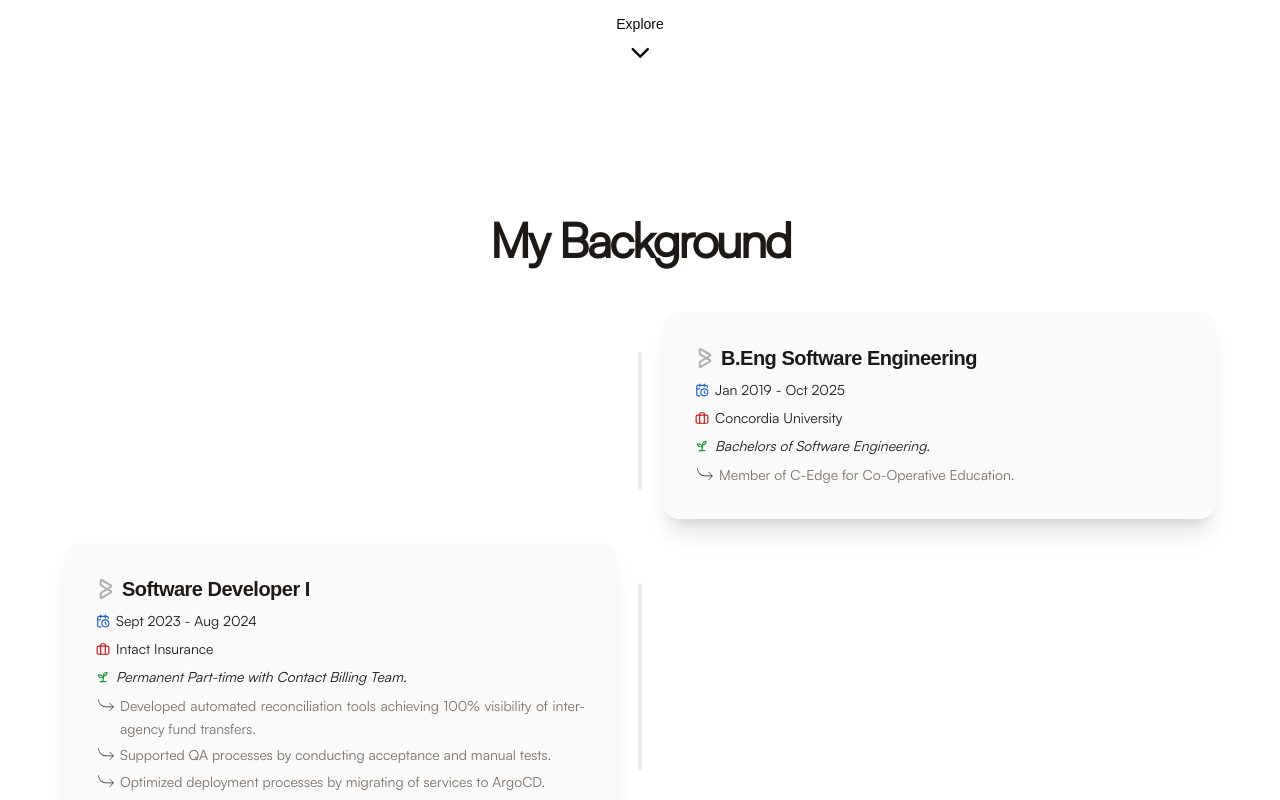
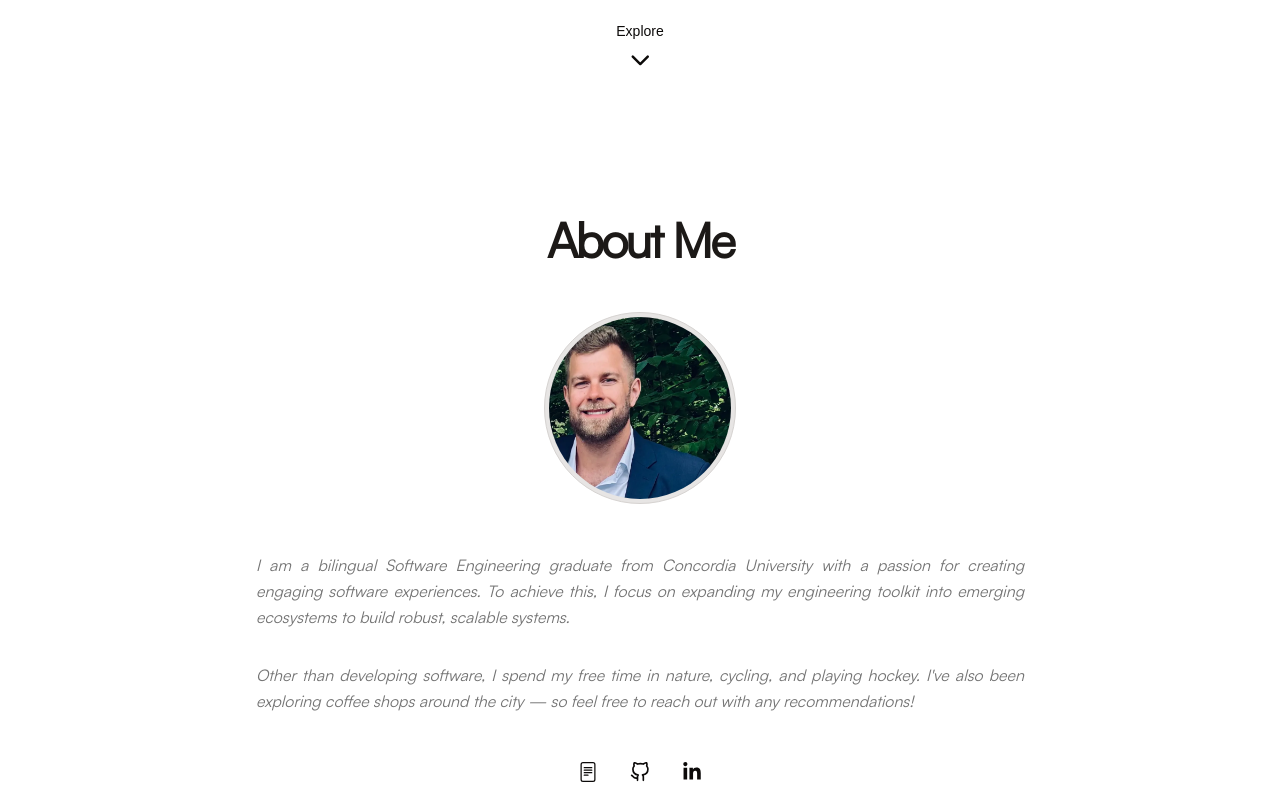
Before and after one commit to eimcharles/eimcharles.github.io, a React (Vite) app: page / in a window 1280 px wide. Shown: the part 680-1480 px from the top of the page. Built offline with nearby package versions, Linux system fonts and the light colour scheme; a web font is replaced by a local one.

Commit message:
refactor(about): change about section styling and content.

```diff
--- a/src/App.jsx
+++ b/src/App.jsx
@@ -1,7 +1,10 @@
 import Navbar from './components/Navbar';
 import Hero from './components/Hero';
+import About from './components/About';
+import Toolkit from './components/Toolkit';
 import Background from './components/Background';
 import Projects from './components/Projects';
+import Feedback from './components/Feedback';
 import Footer from './components/Footer';
 
 function App() {
@@ -9,6 +12,7 @@ function App() {
       <div>
         <Navbar/>
         <Hero/>
+        <About/>
         <Background/>
         <Projects/>
         <Footer/>
--- a/src/components/About.jsx
+++ b/src/components/About.jsx
@@ -1,48 +1,47 @@
 import React from 'react';
-import Img from '../assets/profile/Img.webp';
 import { aboutData } from '../data/aboutData';
-import { FiUser, FiMapPin, FiGlobe } from "react-icons/fi";
+import { heroIcons} from '../data/heroData';
+import { FiArrowUpRight, FiMessageSquare } from 'react-icons/fi';
 
 const About = () => {
   return (
-    <section id="about" className="w-full bg-neutral-900 px-6 py-16 md:py-24 select-none">
-      <div className="flex flex-col md:flex-row w-full max-w-5xl mx-auto gap-12 items-center md:items-start">
+    <section id="about" className="w-full px-6 py-16 md:py-24 select-none overflow-hidden bg-[#ffffff]">
+      <div className="flex flex-col w-full max-w-3xl mx-auto gap-12 items-center">
 
-        <div className='flex flex-col w-full md:w-2/3 gap-6 order-2 md:order-1'>
-          <div className='flex flex-col gap-6 text-neutral-200'>
-            <div className='flex flex-row gap-4 items-center justify-start'>
-              <FiUser className='text-[#2a805b] text-3xl'/>
-              <h1 className='text-3xl font-chillax font-medium'>{aboutData.sectionHeader}</h1>
-            </div>
-            <p className='text-neutral-400 font-satoshi text-md leading-relaxed text-justify'>{aboutData.introduction}</p>
-            <p className='text-neutral-400 font-satoshi text-md leading-relaxed text-justify'>{aboutData.body}</p>
-            <p className='text-neutral-400 font-satoshi text-md leading-relaxed text-justify'>{aboutData.conclusion}</p>
-          </div>
+        <h1 className='text-3xl md:text-5xl font-black font-satoshi tracking-tighter text-stone-900 leading-none text-center'>
+          About Me
+        </h1>
 
-          <div className='flex flex-col gap-4 font-chillax text-sm text-neutral-200 pt-4 md:pt-0'>
-            <div className="flex items-center gap-3 justify-start">
-              <FiGlobe className="text-[#2a805b] shrink-0" />
-              <p>{aboutData.languages}</p>
-            </div>
-            <div className="flex items-center gap-3 justify-start">
-              <FiMapPin className="text-[#2a805b] shrink-0" />
-              <p>{aboutData.location}</p>
+        <div className='flex justify-center items-center w-full'>
+          <div className="p-1 w-48 h-48 md:w-48 md:h-48 rounded-full bg-stone-200 border border-stone-300 select-none">
+            <div className="w-full h-full rounded-full overflow-hidden flex items-center justify-center">
+              <img src={aboutData.profileImage} alt="Profile" className="w-full h-full object-cover"/>
             </div>
           </div>
         </div>
 
-        {/* Image */}
-        <div className='flex justify-center items-center w-full md:w-1/3 order-1 md:order-2 p-2'>
-          <div className="p-2 w-48 h-60 md:w-64 md:h-80 rounded-full bg-neutral-800/50 border border-neutral-400 select-none">
-            <div className="w-full h-full rounded-full overflow-hidden flex items-center justify-center">
-              <img src={Img} alt="Im Im" className="w-full h-full object-cover"/>
-            </div>
+        <div className='flex flex-col w-full'>
+          <div className='flex flex-col justify-center items-start gap-8 font-satoshi text-base text-neutral-500 leading-relaxed font-light max-w-full text-justify italic'>
+            <p>{aboutData.body}</p>
+            <p>{aboutData.conclusion}</p>
           </div>
         </div>
+
+        <div className="flex flex-row justify-center items-center gap-8">
+          <a href="#resume" title="View Resume">
+            <heroIcons.resume className="text-xl sm:text-3xl md:text-xl text-stone-950 hover:text-stone-500 transition-all duration-300 hover:translate-x-1" />
+          </a>
+
+          <a href="https://github.com/eimcharles" target="_blank" rel="noreferrer" title="GitHub Profile">
+            <heroIcons.github className="text-xl sm:text-3xl md:text-xl text-stone-950 hover:text-stone-500 transition-all duration-300 hover:translate-x-1" />
+          </a>
+
+          <a href="https://www.linkedin.com/in/charles-eimer" target="_blank" rel="noreferrer" title="LinkedIn Profile">
+            <heroIcons.linkedIn className="text-xl sm:text-3xl md:text-xl text-stone-950 hover:text-stone-500 transition-all duration-300 hover:translate-x-1" />
+          </a>
+        </div>
+
       </div>
-
-      {/* Border Line */}
-      <div className='w-1/4 mx-auto border-b border-neutral-700/60 pt-16 md:pt-24'></div>
     </section>
   );
 };
--- a/src/data/aboutData.js
+++ b/src/data/aboutData.js
@@ -1,8 +1,7 @@
+import Profile from '../assets/Profile.webp';
+
 export const aboutData = {
-  sectionHeader: "About me",
-  introduction: "Hey! I'm Charles, a passionate software developer who enjoys building systems to solve complex, real-world problems.",
-  body: "My most recent professional experience was at Intact Insurance during my bachelor's degree, where I focused on modernizing microservices and cloud deployments. This role gave me hands-on experience developing resilient, scalable systems through collaborative, Agile-driven development.",
-  conclusion: "Other than coding, I spend most of my free time in nature, cycling, and playing hockey. I've also been exploring coffee shops around the city — so feel free to reach out with any recommendations!",
-  languages: "English, French, and Polish",
-  location: "Montreal, Canada"
+  profileImage: Profile,
+  body: "I am a bilingual Software Engineering graduate from Concordia University with a passion for creating engaging software experiences. To achieve this, I focus on expanding my engineering toolkit into emerging ecosystems to build robust, scalable systems.",
+  conclusion: "Other than developing software, I spend my free time in nature, cycling, and playing hockey. I've also been exploring coffee shops around the city — so feel free to reach out with any recommendations!",
 };
```
Also changed, not shown: src/assets/Profile.webp (renamed from src/assets/profile/Img.webp).
